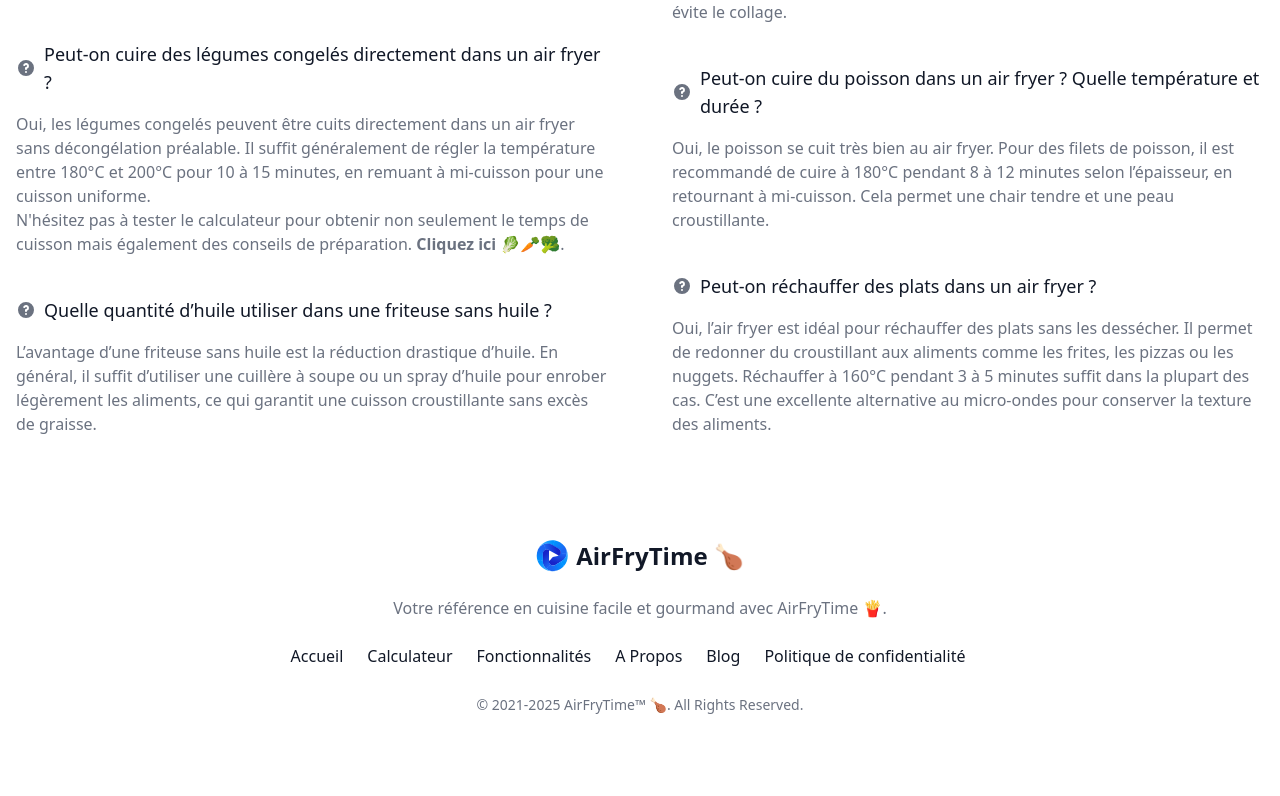
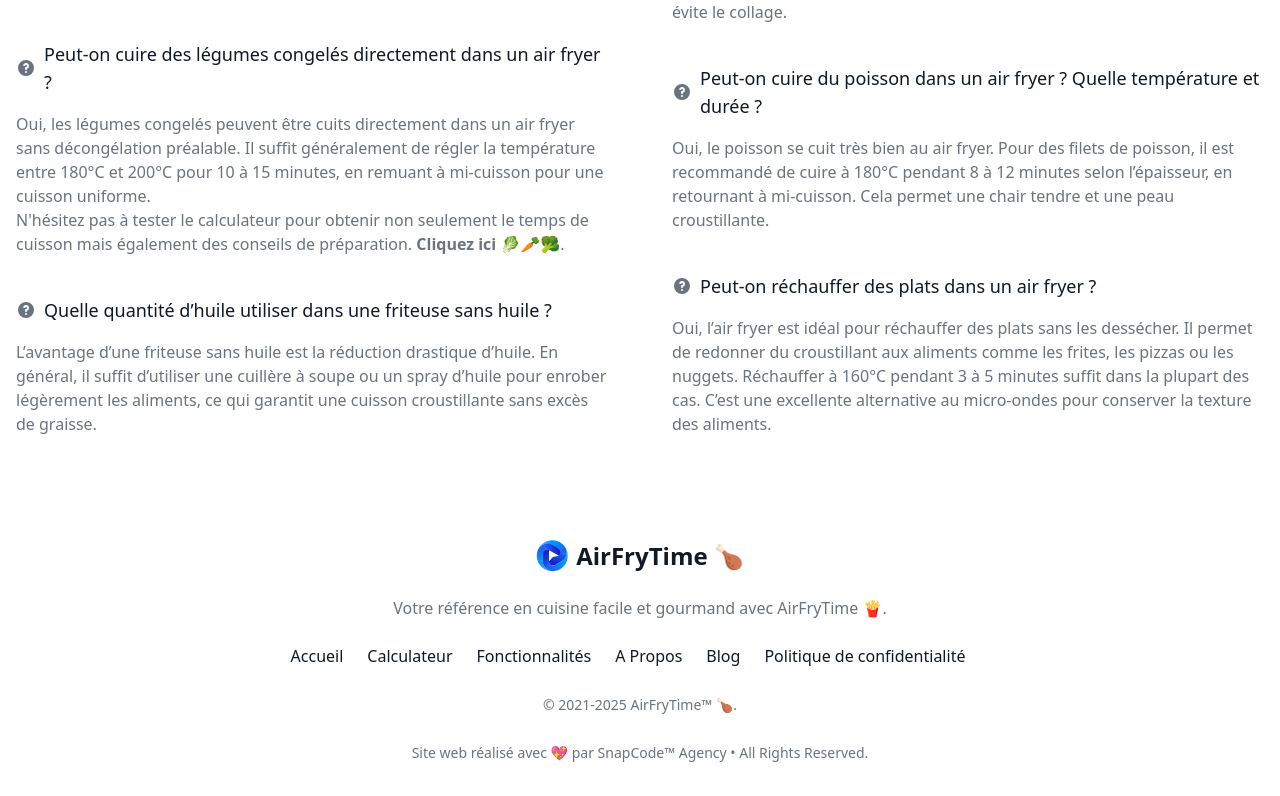
Before and after one commit to JeremieN6/air-fryer-calculator, a Vue app: page / in a window 1280 px wide. Shown: the part 3863-4659 px from the top of the page. Before the commit the page ends 4611 px from the top, so only its background shows below. Built offline with nearby package versions, Linux system fonts and the light colour scheme.

Commit message:
feat: Update footer pour ajouter les credit à mon agence SnapCode™ Agency

```diff
--- a/src/components/LP_Footer.vue
+++ b/src/components/LP_Footer.vue
@@ -102,7 +102,7 @@
             </li>
         </ul>
         <span class="text-sm text-gray-500 sm:text-center dark:text-gray-400">© 2021-2025 <a
-                class="hover:underline">AirFryTime™ 🍗</a>. All Rights Reserved.</span>
+                class="hover:underline ">AirFryTime™ 🍗</a>. <br> <br> Site web réalisé avec 💖 par <a href="https://jeremiecode.fr">SnapCode™ Agency</a> • All Rights Reserved. </span>
     </div>
 </footer>
 <!-- Footer -->
```
